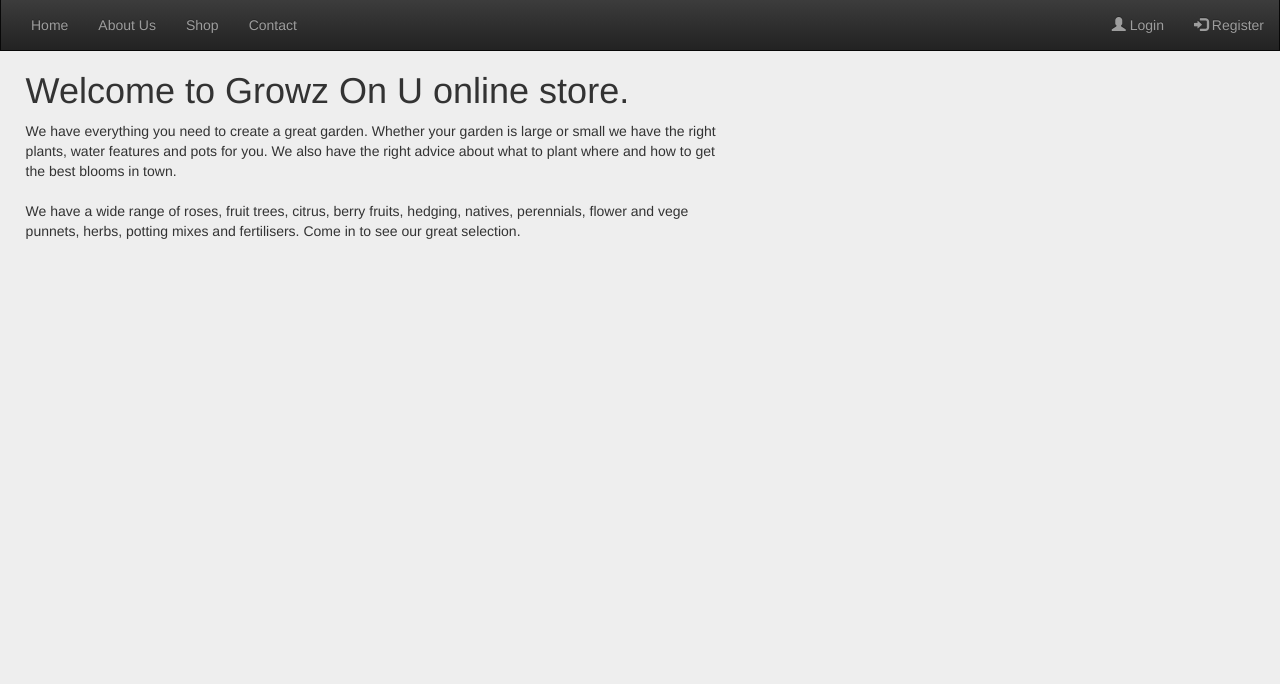
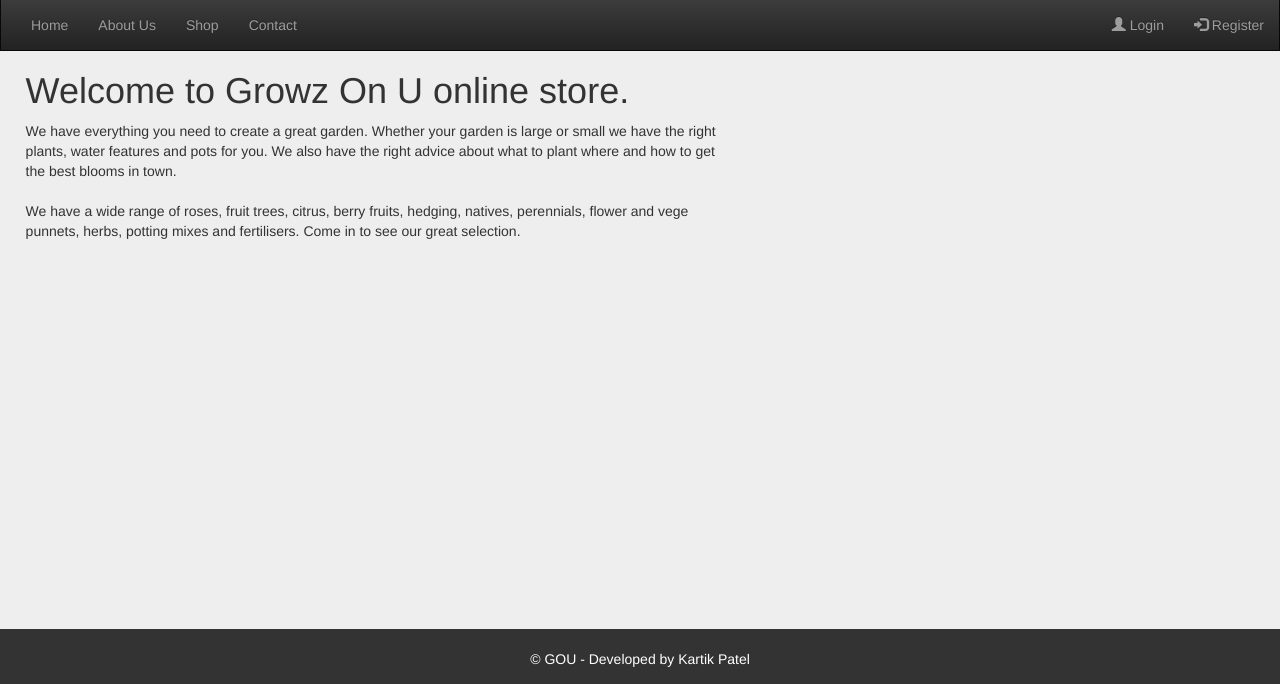
Before and after one commit to kartikkumarpatel/gou, a PHP site: page / in a window 1280 px wide. Shown: the part 201-885 px from the top of the page. Before the commit the page ends 440 px from the top, so only its background shows below. Run offline with PHP 8.4, Linux system fonts and the light colour scheme.

Commit message:
footer added

```diff
--- a/about.php
+++ b/about.php
@@ -33,5 +33,8 @@
 			</p>
 		</div>
 	</div>
+	<div>
+		<?php include('includes/footer.php'); ?>
+	</div>
 </body>
 </html>
--- a/contact.php
+++ b/contact.php
@@ -57,6 +57,11 @@
 				</div>
 			</div>
 		</div>
+
+
+	</div>
+	<div>
+		<?php include('includes/footer.php'); ?>
 	</div>
 </body>
 </html>
--- /dev/null
+++ b/includes/footer.php
@@ -0,0 +1,4 @@
+<div class="footer">
+	<br>
+	<p class="footer-text">&copy GOU - Developed by Kartik Patel</p>
+</div>
--- a/index.php
+++ b/index.php
@@ -21,5 +21,8 @@
 
 		</div>
 	</div>
+	<div>
+		<?php include('includes/footer.php'); ?>
+	</div>
 </body>
 </html>
--- a/style.css
+++ b/style.css
@@ -1,6 +1,7 @@
 .content-container{
 	background-color: #eee;
-	min-height: 600px;
+	min-height: 650px;
+	width: 100%;
 }
 
 .navbar{
@@ -38,3 +39,15 @@ div.center-text{
 .map-wrapper{
 	margin-top: 5%;
 }
+
+.footer{
+	height: 55px;
+	width: 100%;
+	background-color: rgb(51, 51, 51);;
+	margin-top: -20px;
+}
+
+p.footer-text{
+	color: white;
+	text-align: center;
+}
```
